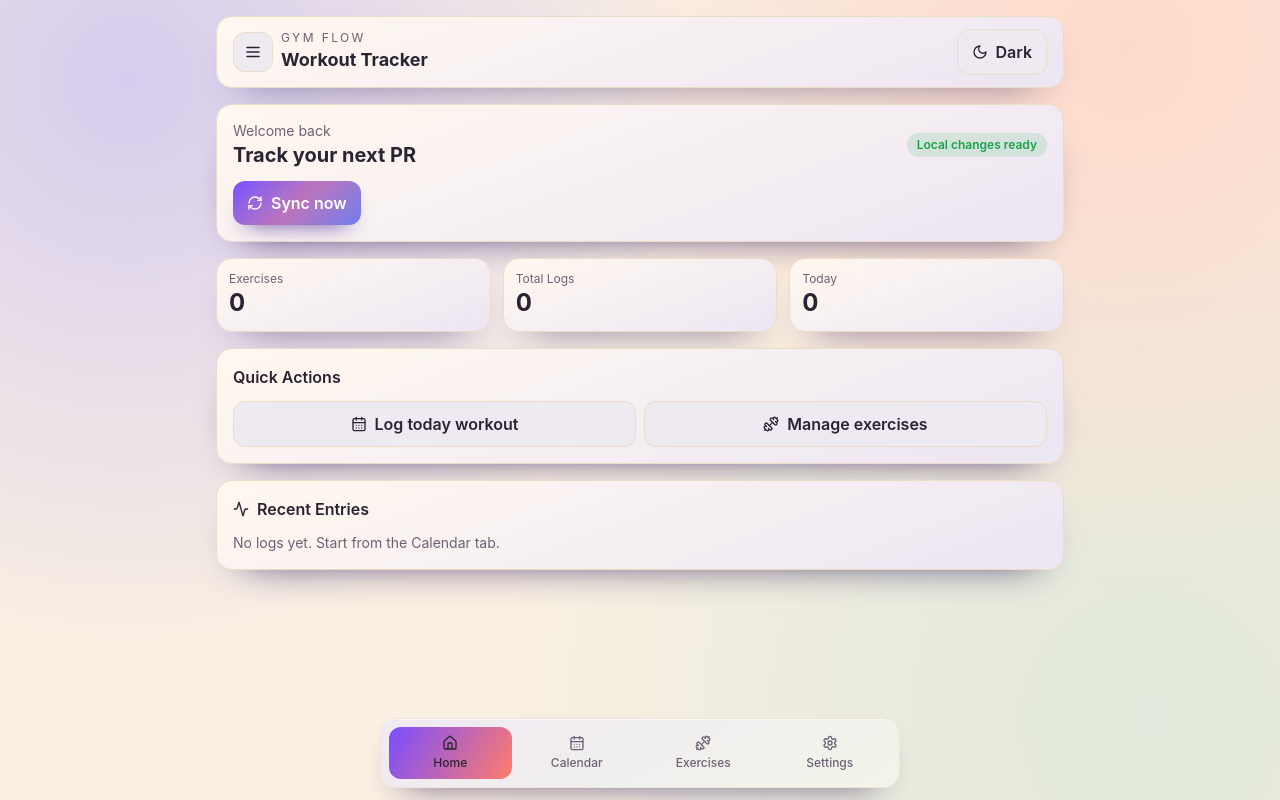
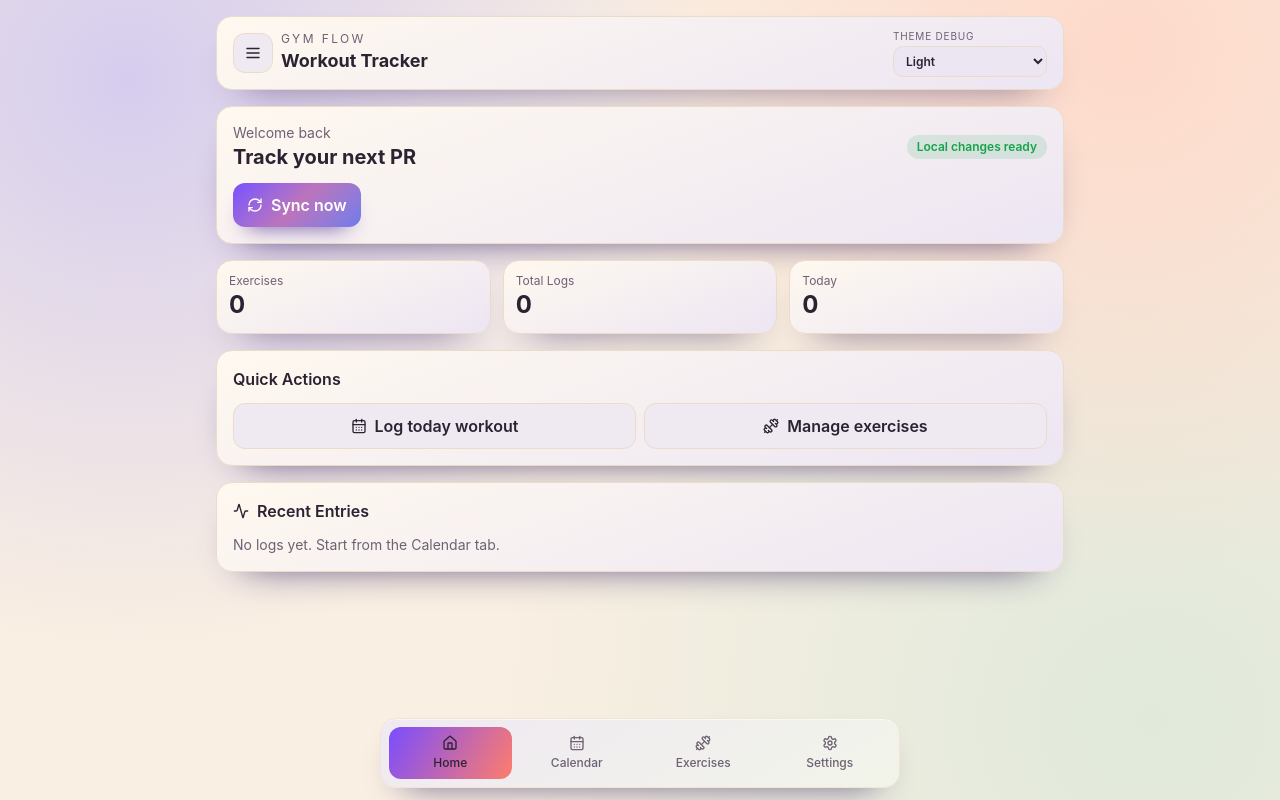
Before and after one commit to AbhyudayaGup/gym_tracker, a Next.js app: page / in a window 1280 px wide. Built offline with nearby package versions, Linux system fonts and the light colour scheme.

Commit message:
testing color schemes

```diff
--- a/app/globals.css
+++ b/app/globals.css
@@ -22,6 +22,66 @@
   --accent-3: #52dbc9;
   --ring: #c5b6ff;
   --border: #332b5b;
+}
+
+.dark[data-dark-scheme="amethyst"] {
+  --background: #120f24;
+  --foreground: #f8f4ff;
+  --card: #1f1a3b;
+  --muted: #aba2ca;
+  --accent: #a589ff;
+  --accent-2: #ff9e7a;
+  --accent-3: #52dbc9;
+  --ring: #c5b6ff;
+  --border: #332b5b;
+}
+
+.dark[data-dark-scheme="ocean"] {
+  --background: #081726;
+  --foreground: #e8f6ff;
+  --card: #10273b;
+  --muted: #94adc0;
+  --accent: #49a8ff;
+  --accent-2: #6ce7f5;
+  --accent-3: #6cf0c2;
+  --ring: #7bc2ff;
+  --border: #28455f;
+}
+
+.dark[data-dark-scheme="forest"] {
+  --background: #0c1b14;
+  --foreground: #e8f9ee;
+  --card: #162b21;
+  --muted: #9cb8a8;
+  --accent: #39d98a;
+  --accent-2: #8be56a;
+  --accent-3: #49c8b1;
+  --ring: #6fe2b0;
+  --border: #2d4b3e;
+}
+
+.dark[data-dark-scheme="rose"] {
+  --background: #1a0f18;
+  --foreground: #fdeffd;
+  --card: #2c1630;
+  --muted: #c4a6c3;
+  --accent: #ff6bb1;
+  --accent-2: #ff8d74;
+  --accent-3: #d285ff;
+  --ring: #ff9ccc;
+  --border: #56305b;
+}
+
+.dark[data-dark-scheme="carbon"] {
+  --background: #111315;
+  --foreground: #f1f4f8;
+  --card: #1b1f24;
+  --muted: #a0a8b2;
+  --accent: #9ca9ba;
+  --accent-2: #b7c2d1;
+  --accent-3: #7f8ca0;
+  --ring: #c4cbd6;
+  --border: #323942;
 }
 
 * {
@@ -138,6 +198,34 @@ textarea {
 
 .menu-icon-wrap.open {
   transform: rotate(90deg) scale(1.05);
+}
+
+.theme-debug-wrap {
+  display: flex;
+  flex-direction: column;
+  gap: 2px;
+  min-width: 154px;
+}
+
+.theme-debug-label {
+  font-size: 10px;
+  letter-spacing: 0.08em;
+  text-transform: uppercase;
+  color: var(--muted);
+}
+
+.theme-debug-select {
+  border-radius: 10px;
+  border: 1px solid var(--border);
+  background: color-mix(in oklab, var(--card) 88%, var(--accent) 12%);
+  color: var(--foreground);
+  padding: 6px 8px;
+  font-size: 12px;
+  font-weight: 600;
+}
+
+.theme-debug-select:hover {
+  border-color: color-mix(in oklab, var(--accent) 70%, var(--border));
 }
 
 .mobile-drawer {
--- a/components/theme-provider.tsx
+++ b/components/theme-provider.tsx
@@ -3,14 +3,18 @@
 import { createContext, useContext, useEffect, useMemo, useState } from "react";
 
 type Theme = "light" | "dark" | "system";
+export type DarkScheme = "amethyst" | "ocean" | "forest" | "rose" | "carbon";
 
 type ThemeContextValue = {
   theme: Theme;
   resolvedTheme: "light" | "dark";
+  darkScheme: DarkScheme;
   setTheme: (theme: Theme) => void;
+  setDarkScheme: (scheme: DarkScheme) => void;
 };
 
 const STORAGE_KEY = "gym-flow-theme";
+const DARK_SCHEME_KEY = "gym-flow-dark-scheme";
 
 const ThemeContext = createContext<ThemeContextValue | undefined>(undefined);
 
@@ -25,6 +29,10 @@ const applyThemeClass = (resolvedTheme: "light" | "dark") => {
   document.documentElement.classList.toggle("dark", resolvedTheme === "dark");
 };
 
+const isDarkScheme = (value: string | null): value is DarkScheme => {
+  return value === "amethyst" || value === "ocean" || value === "forest" || value === "rose" || value === "carbon";
+};
+
 export function ThemeProvider({ children }: { children: React.ReactNode }) {
   const [theme, setThemeState] = useState<Theme>(() => {
     if (typeof window === "undefined") {
@@ -35,6 +43,13 @@ export function ThemeProvider({ children }: { children: React.ReactNode }) {
   });
 
   const [systemTheme, setSystemTheme] = useState<"light" | "dark">(() => getSystemTheme());
+  const [darkScheme, setDarkSchemeState] = useState<DarkScheme>(() => {
+    if (typeof window === "undefined") {
+      return "amethyst";
+    }
+    const stored = window.localStorage.getItem(DARK_SCHEME_KEY);
+    return isDarkScheme(stored) ? stored : "amethyst";
+  });
 
   const resolvedTheme = theme === "system" ? systemTheme : theme;
 
@@ -50,16 +65,26 @@ export function ThemeProvider({ children }: { children: React.ReactNode }) {
 
   useEffect(() => {
     applyThemeClass(resolvedTheme);
-  }, [resolvedTheme]);
+    if (resolvedTheme === "dark") {
+      document.documentElement.setAttribute("data-dark-scheme", darkScheme);
+    } else {
+      document.documentElement.removeAttribute("data-dark-scheme");
+    }
+  }, [resolvedTheme, darkScheme]);
 
   const setTheme = (nextTheme: Theme) => {
     setThemeState(nextTheme);
     window.localStorage.setItem(STORAGE_KEY, nextTheme);
   };
 
+  const setDarkScheme = (nextScheme: DarkScheme) => {
+    setDarkSchemeState(nextScheme);
+    window.localStorage.setItem(DARK_SCHEME_KEY, nextScheme);
+  };
+
   const value = useMemo(
-    () => ({ theme, resolvedTheme, setTheme }),
-    [theme, resolvedTheme],
+    () => ({ theme, resolvedTheme, darkScheme, setTheme, setDarkScheme }),
+    [theme, resolvedTheme, darkScheme],
   );
 
   return <ThemeContext.Provider value={value}>{children}</ThemeContext.Provider>;
--- a/components/theme-toggle.tsx
+++ b/components/theme-toggle.tsx
@@ -1,28 +1,46 @@
 "use client";
 
 import { useSyncExternalStore } from "react";
-import { Moon, SunMedium } from "lucide-react";
+import type { DarkScheme } from "@/components/theme-provider";
 import { useAppTheme } from "@/components/theme-provider";
 
 export function ThemeToggle() {
-  const { setTheme, resolvedTheme } = useAppTheme();
+  const { setTheme, setDarkScheme, resolvedTheme, darkScheme } = useAppTheme();
   const mounted = useSyncExternalStore(
     () => () => {},
     () => true,
     () => false,
   );
 
-  const isDark = mounted && resolvedTheme === "dark";
+  const selectedValue = mounted ? (resolvedTheme === "light" ? "light" : `dark-${darkScheme}`) : "light";
+
+  const handleChange = (value: string) => {
+    if (value === "light") {
+      setTheme("light");
+      return;
+    }
+
+    const nextScheme = value.replace("dark-", "") as DarkScheme;
+    setDarkScheme(nextScheme);
+    setTheme("dark");
+  };
 
   return (
-    <button
-      type="button"
-      aria-label="Toggle theme"
-      className="btn-secondary inline-flex items-center gap-2"
-      onClick={() => setTheme(isDark ? "light" : "dark")}
-    >
-      <span className={`menu-icon-wrap ${isDark ? "open" : ""}`}>{isDark ? <SunMedium size={16} /> : <Moon size={16} />}</span>
-      <span>{mounted ? (isDark ? "Light" : "Dark") : "Theme"}</span>
-    </button>
+    <label className="theme-debug-wrap">
+      <span className="theme-debug-label">Theme Debug</span>
+      <select
+        aria-label="Theme debug selector"
+        className="theme-debug-select"
+        value={selectedValue}
+        onChange={(event) => handleChange(event.target.value)}
+      >
+        <option value="light">Light</option>
+        <option value="dark-amethyst">Dark · Amethyst</option>
+        <option value="dark-ocean">Dark · Ocean</option>
+        <option value="dark-forest">Dark · Forest</option>
+        <option value="dark-rose">Dark · Rose</option>
+        <option value="dark-carbon">Dark · Carbon</option>
+      </select>
+    </label>
   );
 }
```
